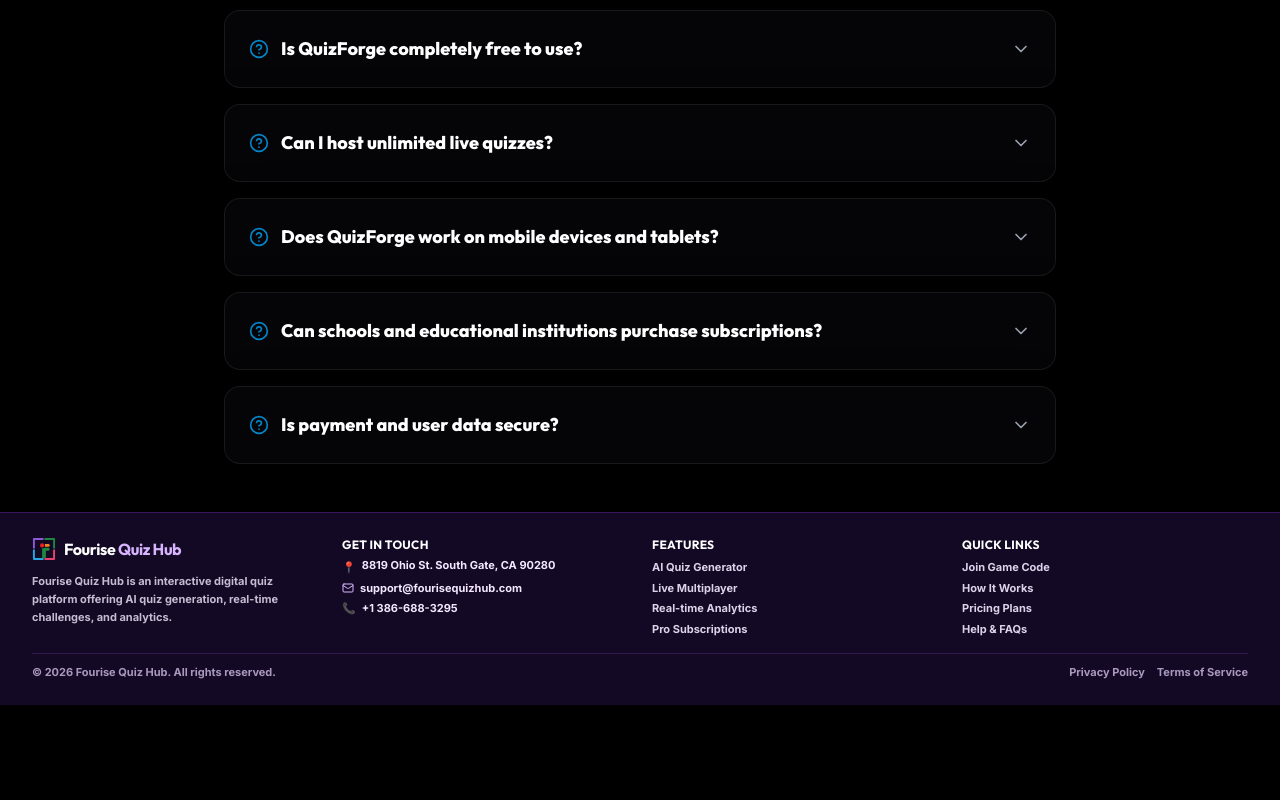
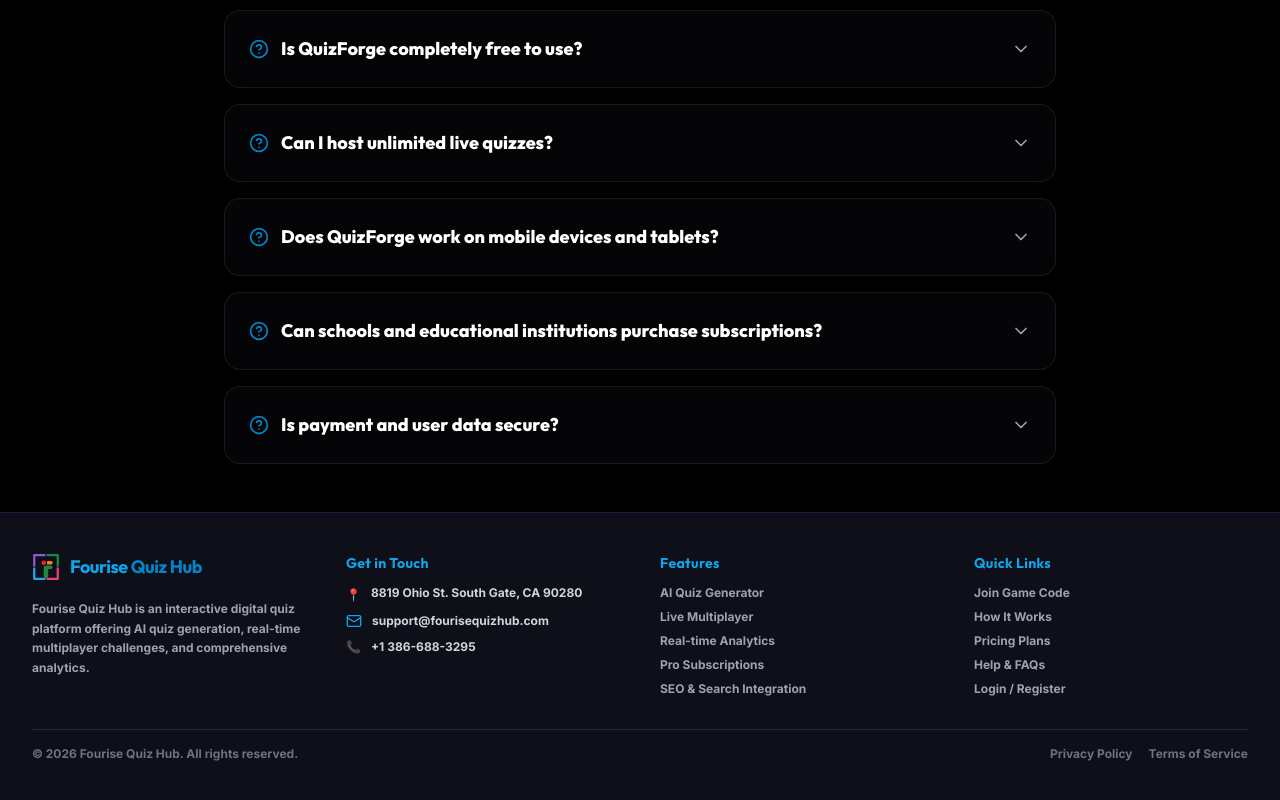
Before and after one commit to sanskrutikothari18/QuizForge, a React (Vite) app in the folder client/: page /#testimonials in a window 1280 px wide. Shown: the part 3145-3945 px from the top of the page. Before the commit the page ends 3850 px from the top, so only its background shows below. Built offline with nearby package versions, Linux system fonts and the light colour scheme; no server answers.

Commit message:
Left-align footer logo and content across layouts

```diff
--- a/client/src/components/Footer.jsx
+++ b/client/src/components/Footer.jsx
@@ -19,104 +19,114 @@
   };
 
   return (
-    <footer style={{ background: '#130924', borderTop: '1px solid rgba(147, 51, 234, 0.3)' }} className="relative z-10 w-full backdrop-blur-xl transition-colors duration-300 text-white">
-      <div className="mx-auto max-w-7xl px-4 sm:px-6 lg:px-8 py-5 sm:py-6">
+    <footer style={{ background: 'var(--footer-bg)', borderTop: '1px solid var(--footer-border)' }} className="relative z-10 w-full backdrop-blur-xl transition-colors duration-300">
+      <div className="mx-auto max-w-7xl px-4 sm:px-6 lg:px-8 py-8 sm:py-10">
 
-        {/* 4 Column Compact Grid */}
-        <div className="grid grid-cols-2 lg:grid-cols-4 gap-4 sm:gap-6 pb-4 border-b border-purple-500/20 text-left">
+        {/* 4 Column Layout Matching Reference Image */}
+        <div className="grid grid-cols-1 sm:grid-cols-2 lg:grid-cols-4 gap-8 lg:gap-10 pb-8 border-b border-white/10 text-left">
 
           {/* Column 1: Brand Logo & Description */}
-          <div className="col-span-2 sm:col-span-1 space-y-1.5">
-            <Link to="/" className="inline-flex items-center gap-2 transition-transform active:scale-95">
-              <Logo className="h-5 w-5 sm:h-6 sm:w-6" />
-              <span className="font-outfit text-sm sm:text-base font-bold tracking-tight text-white">
-                Fourise <span className="text-purple-300">Quiz Hub</span>
+          <div className="space-y-3 text-left">
+            <Link to="/" className="inline-flex items-center justify-start gap-2.5 transition-transform active:scale-95">
+              <Logo className="h-7 w-7" />
+              <span className="font-outfit text-lg font-bold tracking-tight text-primary">
+                Fourise <span className="text-secondary">Quiz Hub</span>
               </span>
             </Link>
-            <p className="text-[11px] leading-relaxed text-purple-100/80 max-w-xs sm:max-w-none">
-              Fourise Quiz Hub is an interactive digital quiz platform offering AI quiz generation, real-time challenges, and analytics.
+            <p className="text-xs leading-relaxed text-gray-400 max-w-xs text-left">
+              Fourise Quiz Hub is an interactive digital quiz platform offering AI quiz generation, real-time multiplayer challenges, and comprehensive analytics.
             </p>
           </div>
 
           {/* Column 2: Get in Touch */}
-          <div className="space-y-1.5">
-            <h4 className="font-outfit text-xs font-bold text-white tracking-wide uppercase">
+          <div className="space-y-3 text-left">
+            <h4 className="font-outfit text-sm font-bold text-primary tracking-wide text-left">
               Get in Touch
             </h4>
-            <ul className="space-y-1 text-[11px] text-purple-100">
-              <li className="flex items-start gap-1.5">
-                <span className="text-purple-300 shrink-0">📍</span>
-                <span className="leading-tight">8819 Ohio St. South Gate, CA 90280</span>
+            <ul className="space-y-2.5 text-xs text-gray-300 text-left">
+              <li className="flex items-start justify-start gap-2.5 text-left">
+                <span className="text-primary mt-0.5 shrink-0">📍</span>
+                <span>8819 Ohio St. South Gate, CA 90280</span>
               </li>
-              <li className="flex items-center gap-1.5">
-                <Mail className="h-3 w-3 text-purple-300 shrink-0" />
-                <a href="mailto:support@fourisequizhub.com" className="hover:text-purple-300 transition-colors truncate">
+              <li className="flex items-center justify-start gap-2.5 text-left">
+                <Mail className="h-4 w-4 text-primary shrink-0" />
+                <a href="mailto:support@fourisequizhub.com" className="hover:text-primary transition-colors">
                   support@fourisequizhub.com
                 </a>
               </li>
-              <li className="flex items-center gap-1.5">
-                <span className="text-purple-300 shrink-0">📞</span>
-                <a href="tel:+13866883295" className="hover:text-purple-300 transition-colors">
+              <li className="flex items-center justify-start gap-2.5 text-left">
+                <span className="text-primary shrink-0">📞</span>
+                <a href="tel:+13866883295" className="hover:text-primary transition-colors">
                   +1 386-688-3295
                 </a>
               </li>
             </ul>
           </div>
 
-          {/* Column 3: Features */}
-          <div className="space-y-1.5">
-            <h4 className="font-outfit text-xs font-bold text-white tracking-wide uppercase">
+          {/* Column 3: Features & Services */}
+          <div className="space-y-3 text-left">
+            <h4 className="font-outfit text-sm font-bold text-primary tracking-wide text-left">
               Features
             </h4>
-            <ul className="space-y-1 text-[11px] text-purple-100/90">
+            <ul className="space-y-2 text-xs text-gray-400 text-left">
               <li>
-                <button onClick={() => handleNavClick('#features')} className="hover:text-purple-300 transition-colors cursor-pointer">
+                <button onClick={() => handleNavClick('#features')} className="hover:text-primary transition-colors cursor-pointer text-left">
                   AI Quiz Generator
                 </button>
               </li>
               <li>
-                <button onClick={() => handleNavClick('#features')} className="hover:text-purple-300 transition-colors cursor-pointer">
+                <button onClick={() => handleNavClick('#features')} className="hover:text-primary transition-colors cursor-pointer text-left">
                   Live Multiplayer
                 </button>
               </li>
               <li>
-                <button onClick={() => handleNavClick('#how-it-works')} className="hover:text-purple-300 transition-colors cursor-pointer">
+                <button onClick={() => handleNavClick('#how-it-works')} className="hover:text-primary transition-colors cursor-pointer text-left">
                   Real-time Analytics
                 </button>
               </li>
               <li>
-                <button onClick={() => handleNavClick('#pricing')} className="hover:text-purple-300 transition-colors cursor-pointer">
+                <button onClick={() => handleNavClick('#pricing')} className="hover:text-primary transition-colors cursor-pointer text-left">
                   Pro Subscriptions
+                </button>
+              </li>
+              <li>
+                <button onClick={() => handleNavClick('#faq')} className="hover:text-primary transition-colors cursor-pointer text-left">
+                  SEO & Search Integration
                 </button>
               </li>
             </ul>
           </div>
 
-          {/* Column 4: Quick Links */}
-          <div className="space-y-1.5">
-            <h4 className="font-outfit text-xs font-bold text-white tracking-wide uppercase">
+          {/* Column 4: Quick Links / Company */}
+          <div className="space-y-3 text-left">
+            <h4 className="font-outfit text-sm font-bold text-primary tracking-wide text-left">
               Quick Links
             </h4>
-            <ul className="space-y-1 text-[11px] text-purple-100/90">
+            <ul className="space-y-2 text-xs text-gray-400 text-left">
               <li>
-                <Link to="/join" className="hover:text-purple-300 transition-colors">
+                <Link to="/join" className="hover:text-primary transition-colors text-left">
                   Join Game Code
                 </Link>
               </li>
               <li>
-                <button onClick={() => handleNavClick('#how-it-works')} className="hover:text-purple-300 transition-colors cursor-pointer">
+                <button onClick={() => handleNavClick('#how-it-works')} className="hover:text-primary transition-colors cursor-pointer text-left">
                   How It Works
                 </button>
               </li>
               <li>
-                <button onClick={() => handleNavClick('#pricing')} className="hover:text-purple-300 transition-colors cursor-pointer">
+                <button onClick={() => handleNavClick('#pricing')} className="hover:text-primary transition-colors cursor-pointer text-left">
                   Pricing Plans
                 </button>
               </li>
               <li>
-                <button onClick={() => handleNavClick('#faq')} className="hover:text-purple-300 transition-colors cursor-pointer">
+                <button onClick={() => handleNavClick('#faq')} className="hover:text-primary transition-colors cursor-pointer text-left">
                   Help & FAQs
                 </button>
+              </li>
+              <li>
+                <Link to="/login" className="hover:text-primary transition-colors text-left">
+                  Login / Register
+                </Link>
               </li>
             </ul>
           </div>
@@ -124,11 +134,11 @@
         </div>
 
         {/* Bottom copyright row */}
-        <div className="pt-2.5 flex flex-col sm:flex-row items-center justify-between gap-1.5 text-[10px] sm:text-[11px] text-purple-200/70">
-          <p>© {new Date().getFullYear()} Fourise Quiz Hub. All rights reserved.</p>
-          <div className="flex gap-3">
-            <span className="hover:text-white cursor-pointer transition-colors">Privacy Policy</span>
-            <span className="hover:text-white cursor-pointer transition-colors">Terms of Service</span>
+        <div className="pt-4 flex flex-col sm:flex-row items-start sm:items-center justify-between gap-2 text-xs text-gray-500 text-left">
+          <p className="text-left">© {new Date().getFullYear()} Fourise Quiz Hub. All rights reserved.</p>
+          <div className="flex gap-4 justify-start text-left">
+            <span className="hover:text-gray-400 cursor-pointer">Privacy Policy</span>
+            <span className="hover:text-gray-400 cursor-pointer">Terms of Service</span>
           </div>
         </div>
 
```
